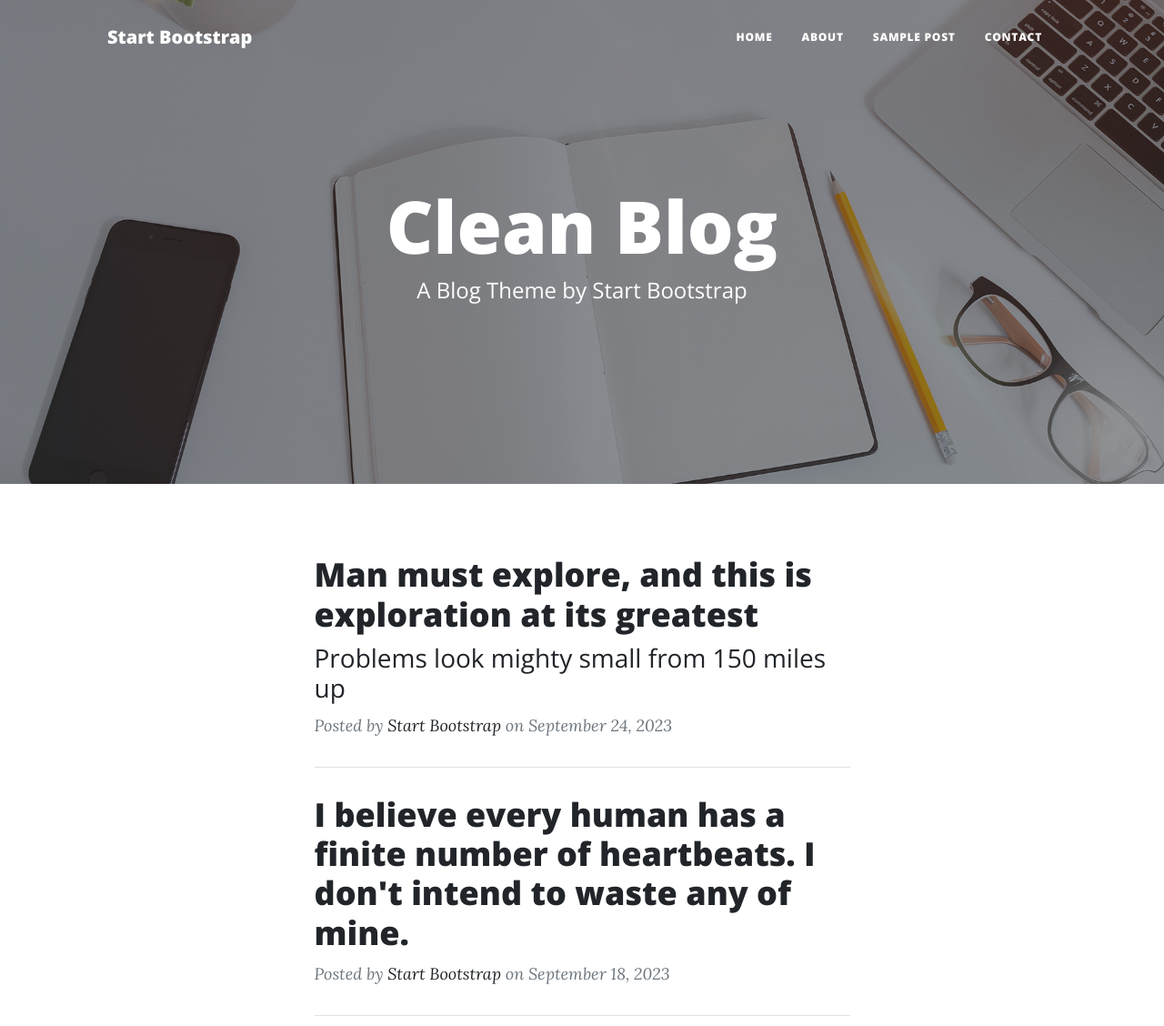
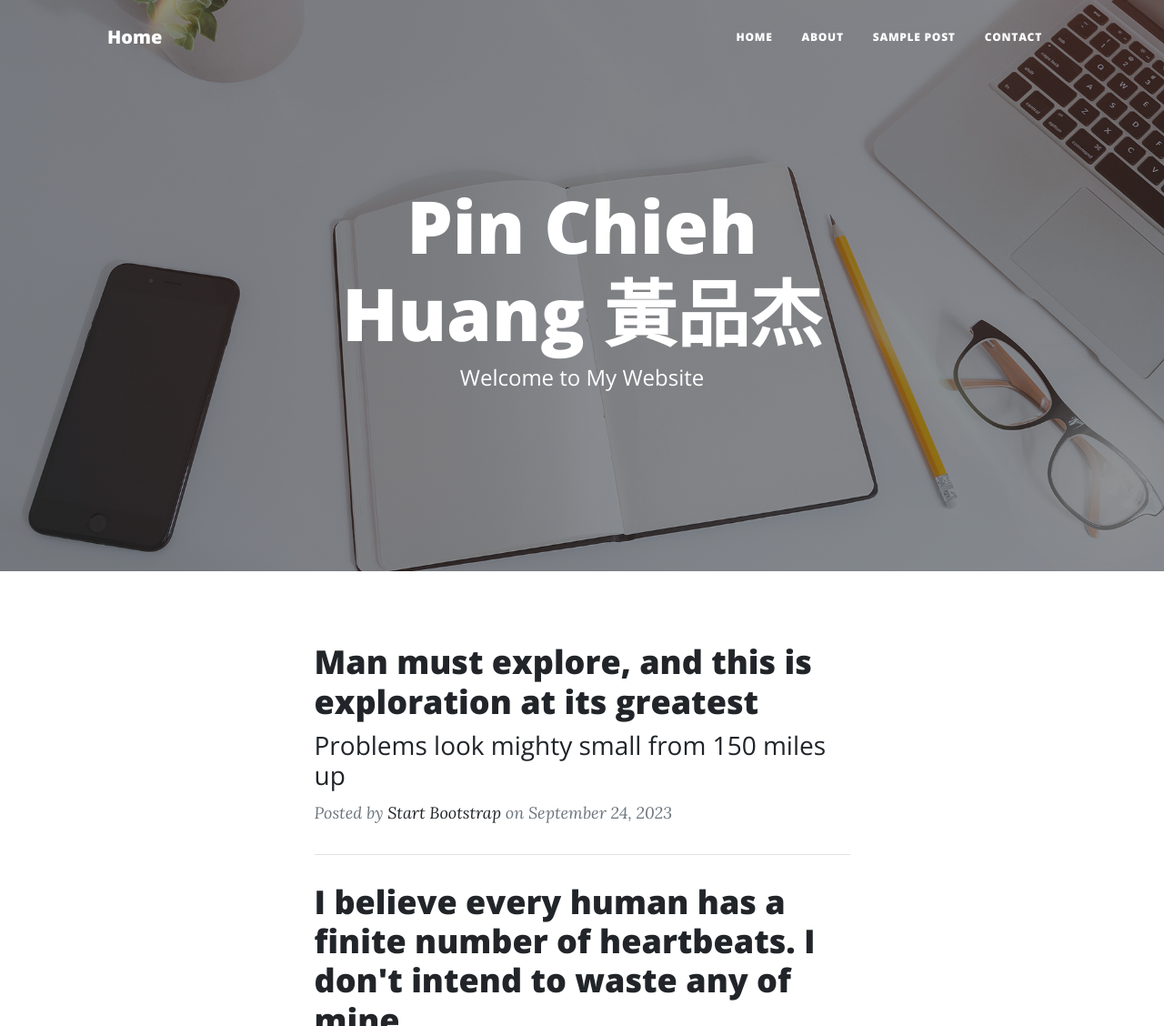
Before and after one commit to tmwf1475/tmwf1475.github.io, a plain HTML site: page home.html in a window 1280 px wide. Shown: the top 1128 px of the page at 91% size. Drawn offline with nearby package versions, Linux system fonts and the light colour scheme.

Commit message:
Update favicon and header content in home.html

```diff
--- a/home.html
+++ b/home.html
@@ -6,7 +6,7 @@
         <meta name="description" content="" />
         <meta name="author" content="" />
         <title>TMWF's Website</title>
-        <link rel="icon" type="image/x-icon" href="assets/favicon.ico" />
+        <link rel="icon" type="image/x-icon" href="assets/img/favicon.ico" />
         <!-- Font Awesome icons (free version)-->
         <script src="https://use.fontawesome.com/releases/v6.3.0/js/all.js" crossorigin="anonymous"></script>
         <!-- Google fonts-->
@@ -19,7 +19,7 @@
         <!-- Navigation-->
         <nav class="navbar navbar-expand-lg navbar-light" id="mainNav">
             <div class="container px-4 px-lg-5">
-                <a class="navbar-brand" href="home.html">Start Bootstrap</a>
+                <a class="navbar-brand" href="home.html">Home</a>
                 <button class="navbar-toggler" type="button" data-bs-toggle="collapse" data-bs-target="#navbarResponsive" aria-controls="navbarResponsive" aria-expanded="false" aria-label="Toggle navigation">
                     Menu
                     <i class="fas fa-bars"></i>
@@ -40,8 +40,8 @@
                 <div class="row gx-4 gx-lg-5 justify-content-center">
                     <div class="col-md-10 col-lg-8 col-xl-7">
                         <div class="site-heading">
-                            <h1>Clean Blog</h1>
-                            <span class="subheading">A Blog Theme by Start Bootstrap</span>
+                            <h1>Pin Chieh Huang 黃品杰</h1>
+                            <span class="subheading">Welcome to My Website</span>
                         </div>
                     </div>
                 </div>
```
